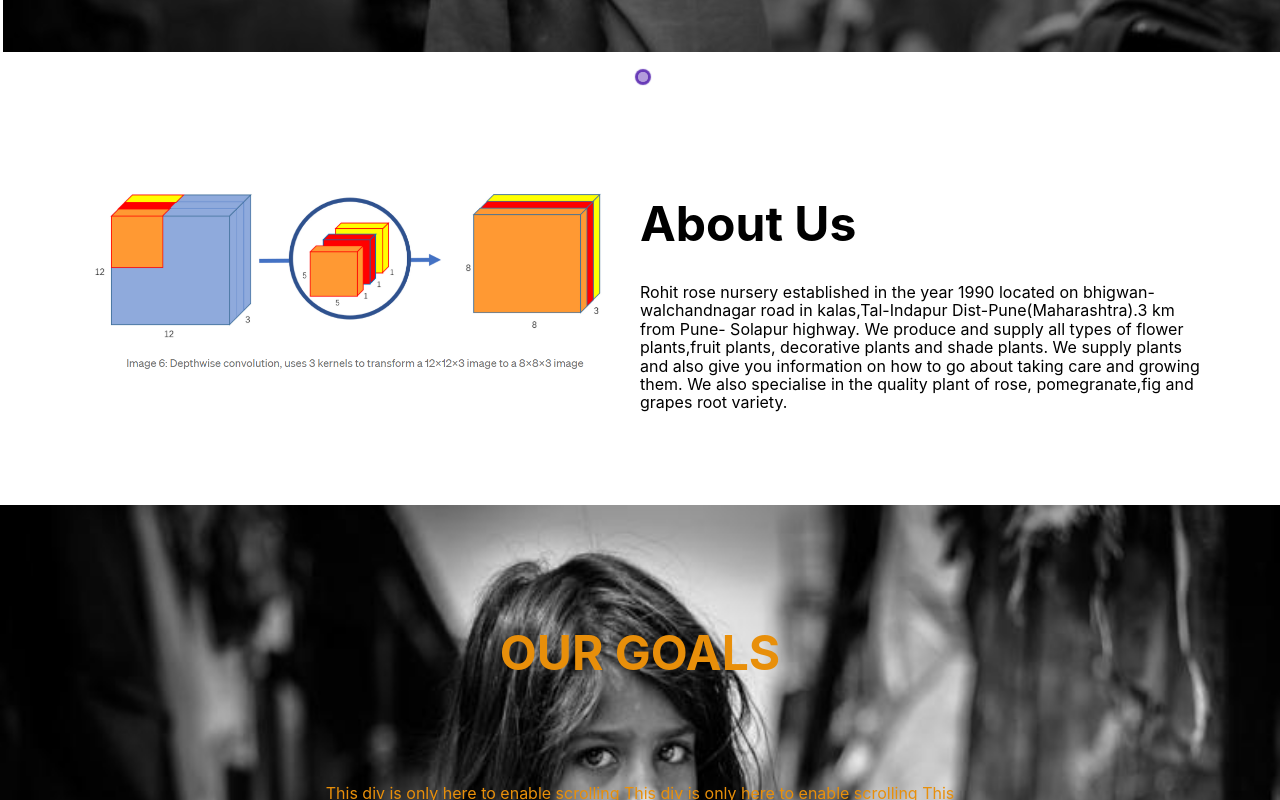
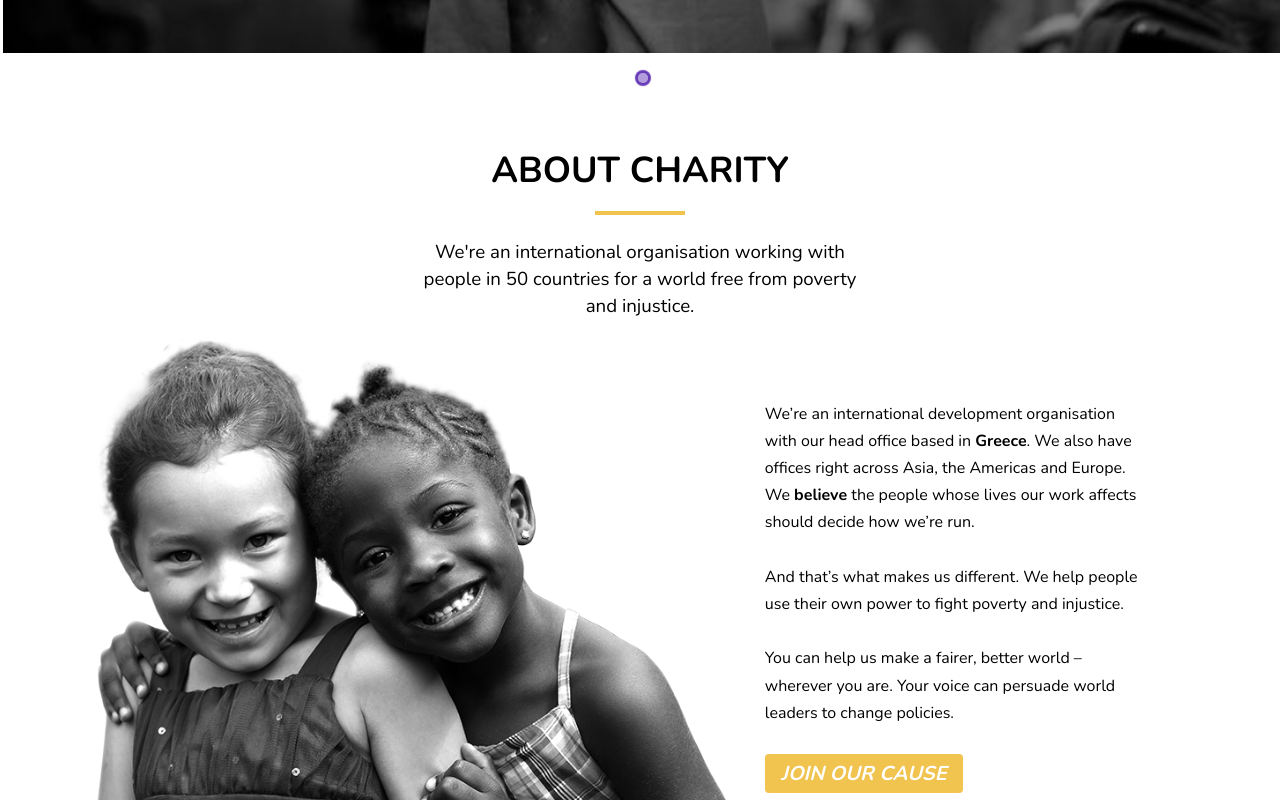
Before and after one commit to debugged-exe/ngowebsite, a React (Create React App) app: page / in a window 1280 px wide. Shown: the part 820-1620 px from the top of the page. Built offline with nearby package versions, Linux system fonts and the light colour scheme.

Commit message:
About Page

```diff
--- a/src/components/AboutUs/AboutUs.css
+++ b/src/components/AboutUs/AboutUs.css
@@ -16,3 +16,32 @@
     grid-template-columns:100%;
   }
 }
+
+.line{
+  height: 4px;
+  width: 7%;
+  margin: 0 auto ;
+  margin-top: -10px;
+}
+
+.about-line{
+  width: 35%;
+  margin: 0 auto;
+  margin-top: 1.5rem;
+  line-height: 1.7rem;
+  font-weight: 200;
+}
+
+.grid-container{
+  display: grid;
+  grid-template-columns: 60% 30%;
+}
+
+.grid-container div h5{
+  font-weight: normal;
+  line-height: 1.7rem;
+}
+
+.button-text{
+  color: white;
+}
--- a/src/components/AboutUs/AboutUs.js
+++ b/src/components/AboutUs/AboutUs.js
@@ -1,21 +1,34 @@
-import React from 'react'
-import './AboutUs.css'
-import image1 from './img.png'
+import React from 'react';
+import './AboutUs.css';
+import Poor from './poorkids1.png';
+import 'tachyons'
 
-function AboutUs(){
-    return(
-          <div className="container-div">
-            <div>
-              <img src={image1} alt="image"/>
-            </div>
-            <div>
-               <h1 style={{textAlign:"left"}}>About Us</h1>
-               <p>Rohit rose nursery established in the year 1990 located on bhigwan- walchandnagar road in kalas,Tal-Indapur Dist-Pune(Maharashtra).3 km from Pune- Solapur highway. We produce and supply all types of flower plants,fruit plants, decorative plants and shade plants. We supply plants and also give you information on how to go about taking care and growing them.
-                We also specialise in the quality plant of rose, pomegranate,fig and grapes root variety.
-               </p>
-            </div>
-          </div>
-    )
+function AboutUs() {
+  return (
+    <div>
+
+
+      <div className="tc">
+        <h2 className="f2 pt4">ABOUT CHARITY</h2>
+        <div className="line tc bg-yelloe"></div>
+        <h3 className="tc mt2 about-line">We're an international organisation working with people in 50 countries for a world free from poverty and injustice.</h3>
+      </div>
+
+      <div className="grid-container ma3">
+        <img src={Poor} height="550px" className="ml5" />
+        <div>
+          <h5 className="f5 mt5">We’re an international development organisation with our head office based in <b>Greece</b>. We also have offices right across Asia, the Americas and Europe. We <b>believe</b> the people whose lives our work affects should decide how we’re run.
+            <br /><br />
+            And that’s what makes us different. We help people use their own power to fight poverty and injustice.
+            <br /><br />
+            You can help us make a fairer, better world – wherever you are. Your voice can persuade world leaders to change policies.
+          </h5>
+          <a className="f4 link grow ph3 br2 pv2 mb2 dib bg-yelloe white" href="#0"><i><b>JOIN OUR CAUSE</b></i></a>
+        </div>
+      </div>
+
+    </div >
+  );
 }
 
 export default AboutUs;
--- a/src/components/container/App.css
+++ b/src/components/container/App.css
@@ -1,4 +1,20 @@
+
+@import url('https://fonts.googleapis.com/css2?family=Nunito:wght@200;400;700&display=swap');
+
+
 .App {
   text-align: center;
   overflow: hidden;
 }
+
+*{
+  font-family: 'Nunito', sans-serif;
+}
+
+.yelloe{
+  color: #F1C34F
+}
+
+.bg-yelloe{
+  background-color: #F1C34F;
+}
```
Also changed, not shown: src/components/AboutUs/img.png (deleted), src/components/AboutUs/poorkids1.png (added).
